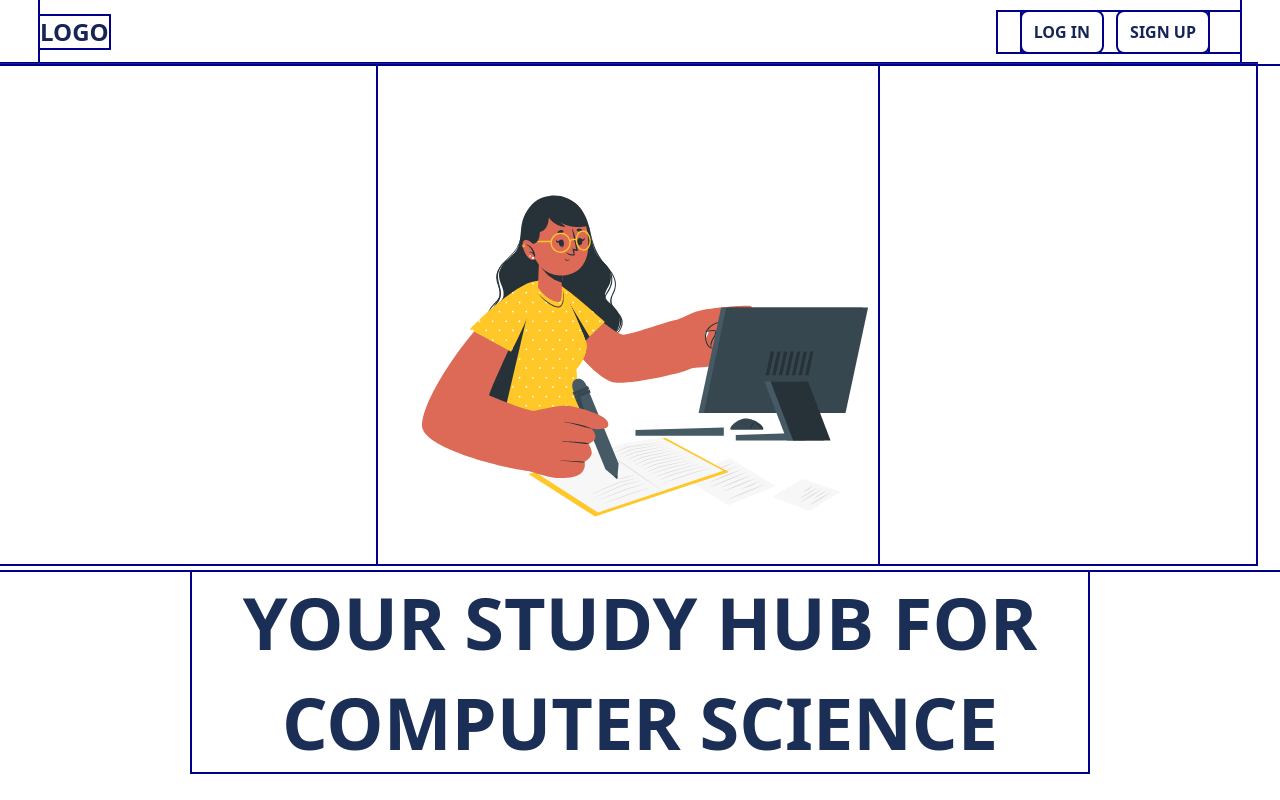
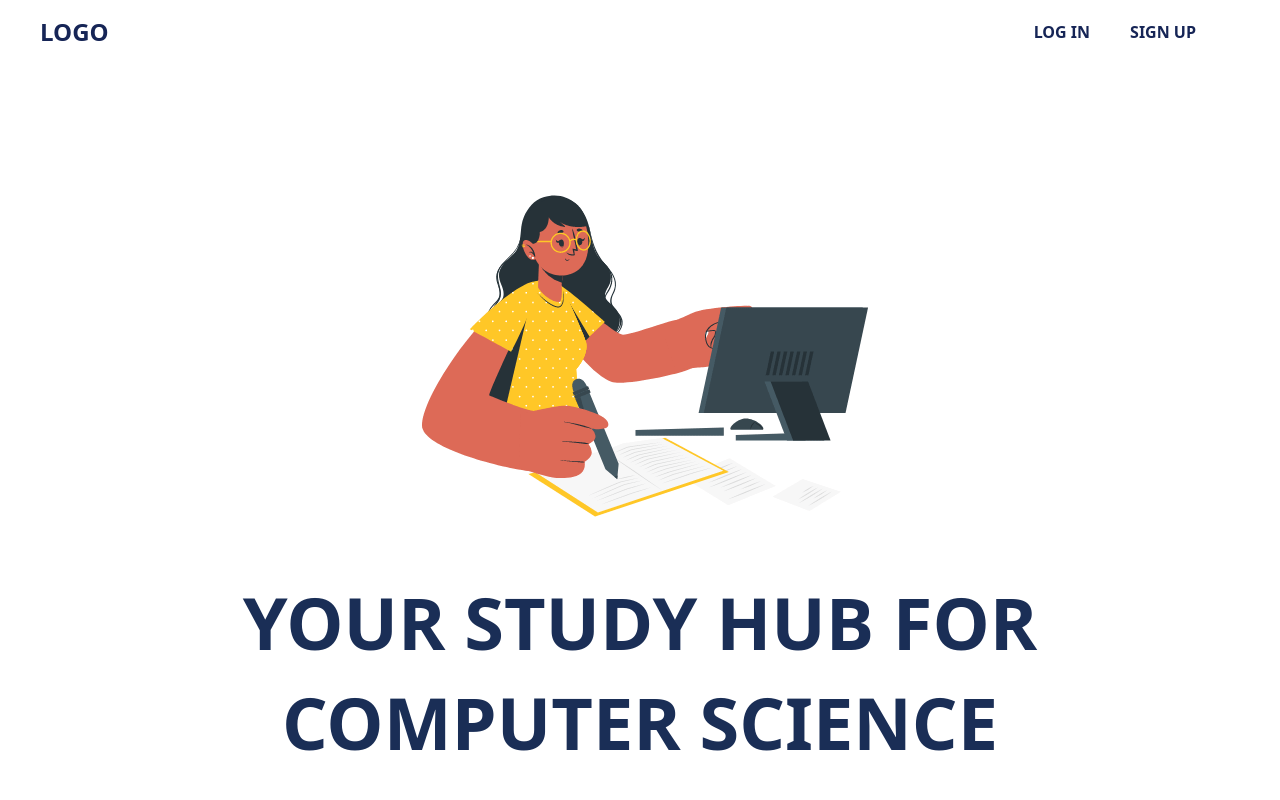
Before and after one commit to Culous01/E-LEARNING-FOR-CSC, a React (Vite) app: page / in a window 1280 px wide. Shown: the top 800 px of the page. Built offline with nearby package versions, Linux system fonts and the light colour scheme; a web font is replaced by a local one.

Commit message:
Still in progress

```diff
--- a/src/index.css
+++ b/src/index.css
@@ -7,9 +7,9 @@
     --font-Playfair: "Playfair Display", serif;
 }
 
-        * {
-            outline: 2px solid darkblue;
-        }
+    /* * {
+        outline: 2px solid darkblue;
+    } */
 
     .studyHub{
         color: rgba(26, 46, 86, 1);
```
